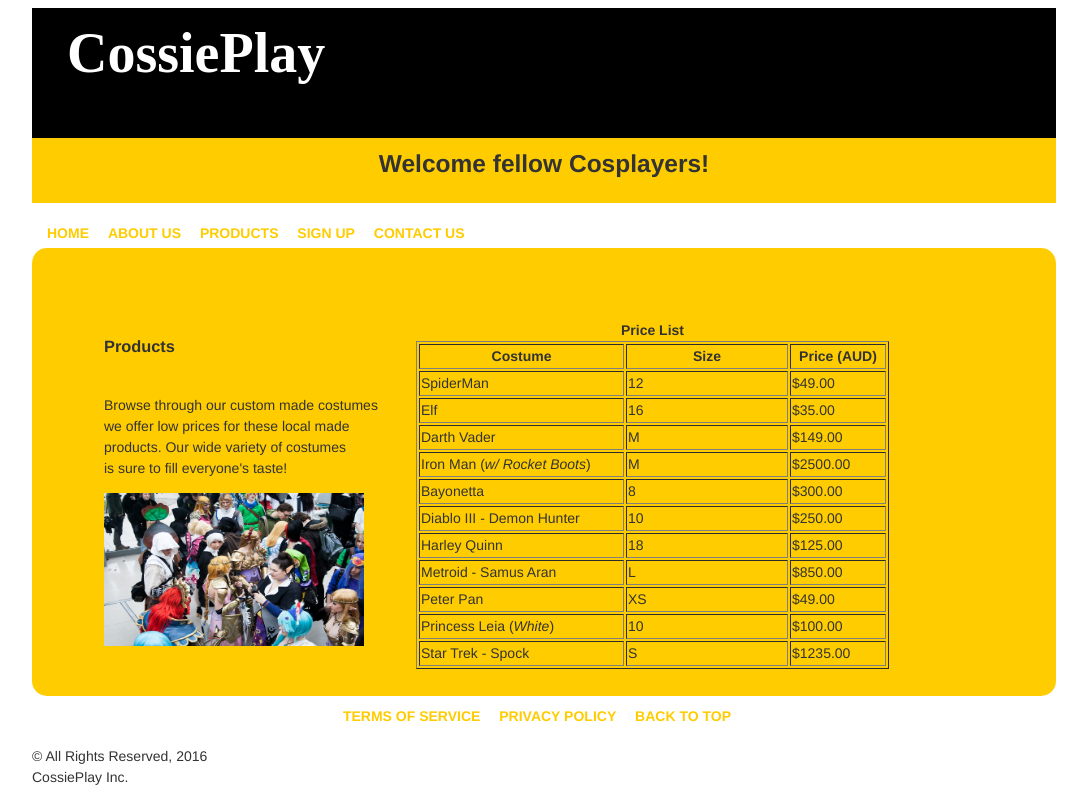
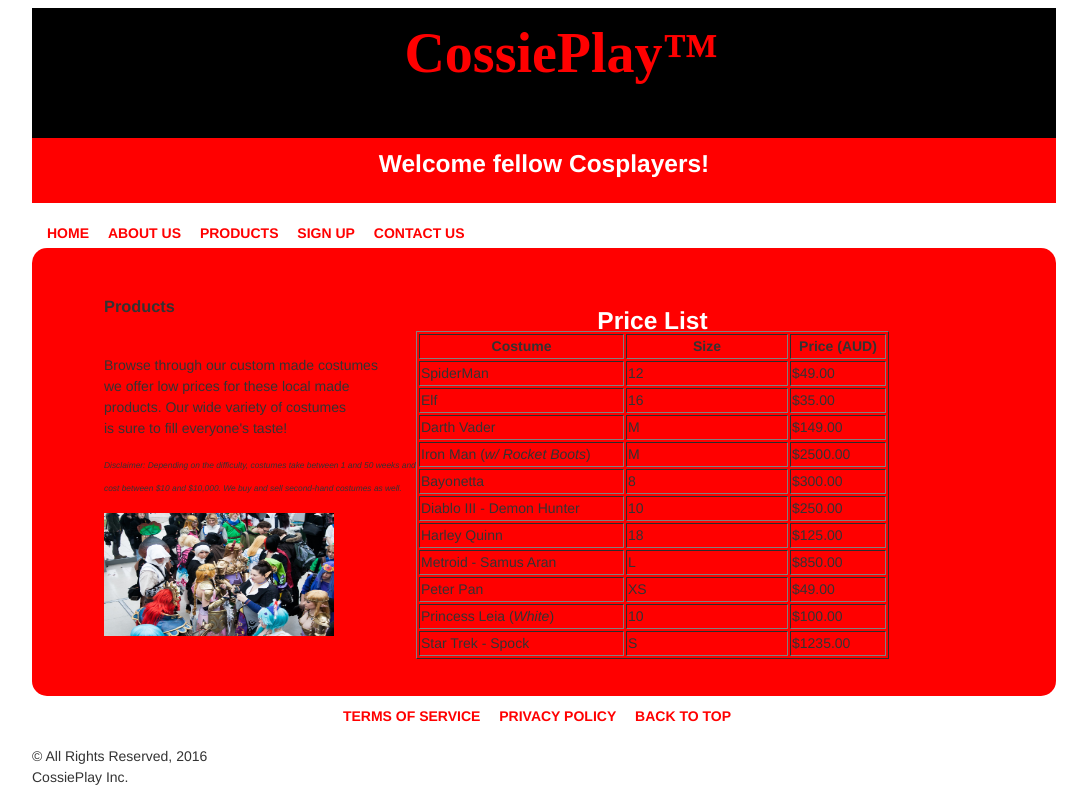
Before and after one commit to earldimitui/cossieAsgn, a plain HTML site: page products.html in a window 1280 px wide. Shown: the whole page, without its empty margins (96-1183 px from the left). Drawn offline with Linux system fonts and the light colour scheme.

Commit message:
Website complete
100% Completion

```diff
--- a/css/aboutstyle.css
+++ b/css/aboutstyle.css
@@ -7,7 +7,7 @@
 }
 
 #topNav a {
-	color:#FFCC00;
+	color:red;
 	text-decoration:none;
 	text-transform:uppercase;
 	font-weight:bold;
@@ -19,7 +19,7 @@
 #topNav a:hover {
 	border-bottom:solid;
 	border-bottom-width:2px;
-	border-bottom-color:#F5A06E;
+	border-bottom-color:red;
 }
 
 #container {
@@ -54,7 +54,7 @@
 #innerMain {
 	width:1024px;
 	height:448px;
-	background-color:#FFCC00;
+	background-color:red;
 	border-radius:15px;
 }
 
@@ -75,7 +75,7 @@
 }
 
 #titlebar {
-	background-color:#FFCC00;
+	background-color:red;
 }
 
 footer {
@@ -94,7 +94,7 @@
 }
 
 #bottomNav a {
-	color:#FFCC00;
+	color:red;
 	text-transform:uppercase;
 	text-decoration:none;
 	font-weight:bold;
@@ -104,7 +104,7 @@
 #bottomNav a:hover {
 	border-bottom:solid;
 	border-width:2px;
-	border-bottom-color:#FFCC00;
+	border-bottom-color:red;
 }
 
 body {
@@ -118,10 +118,12 @@
 	font-family:Sarina;
 	font-size:4em;
 	margin-top:0px;
+	color:red;
+	text-align:center;
 }
 
 h2 {
 	margin:0px;
 	font-size:1.75em;
+	color:white;
 }
-`
--- a/css/contactstyle.css
+++ b/css/contactstyle.css
@@ -7,7 +7,7 @@
 }
 
 #topNav a {
-	color:#FFCC00;
+	color:red;
 	text-decoration:none;
 	text-transform:uppercase;
 	font-weight:bold;
@@ -19,7 +19,7 @@
 #topNav a:hover {
 	border-bottom:solid;
 	border-bottom-width:2px;
-	border-bottom-color:#F5A06E;
+	border-bottom-color:red;
 }
 
 #container {
@@ -54,7 +54,7 @@
 #innerMain {
 	width:1024px;
 	height:448px;
-	background-color:#FFCC00;
+	background-color:red;
 	border-radius:15px;
 }
 
@@ -75,7 +75,7 @@
 }
 
 #titlebar {
-	background-color:#FFCC00;
+	background-color:red;
 }
 
 footer {
@@ -87,14 +87,14 @@
 	width:1025px;
 	height:40px;
 	text-decoration:none;
-	color:#FFCC00;
+	color:red;
 	text-align:center;
 	display:block;
 	padding-top:10px;
 }
 
 #bottomNav a {
-	color:#FFCC00;
+	color:red;
 	text-transform:uppercase;
 	text-decoration:none;
 	font-weight:bold;
@@ -104,7 +104,7 @@
 #bottomNav a:hover {
 	border-bottom:solid;
 	border-width:2px;
-	border-bottom-color:#FFCC00;
+	border-bottom-color:red;
 }
 
 body {
@@ -118,10 +118,12 @@
 	font-family:Sarina;
 	font-size:4em;
 	margin-top:0px;
+	color:red;
+	text-align:center;
 }
 
 h2 {
 	margin:0px;
 	font-size:1.75em;
+	color:white;
 }
-`
--- a/css/homestyle.css
+++ b/css/homestyle.css
@@ -7,7 +7,7 @@
 }
 
 #topNav a {
-	color:#FFCC00;
+	color:red;
 	text-decoration:none;
 	text-transform:uppercase;
 	font-weight:bold;
@@ -19,7 +19,7 @@
 #topNav a:hover {
 	border-bottom:solid;
 	border-bottom-width:2px;
-	border-bottom-color:#F5A06E;
+	border-bottom-color:red;
 }
 
 #container {
@@ -54,7 +54,7 @@
 #innerMain {
 	width:1024px;
 	height:448px;
-	background-color:#FFCC00;
+	background-color:red;
 	border-radius:15px;
 }
 
@@ -75,7 +75,7 @@
 }
 
 #titlebar {
-	background-color:#FFCC00;
+	background-color:red;
 }
 
 footer {
@@ -94,7 +94,7 @@
 }
 
 #bottomNav a {
-	color:#FFCC00;
+	color:red;
 	text-transform:uppercase;
 	text-decoration:none;
 	font-weight:bold;
@@ -104,16 +104,26 @@
 #bottomNav a:hover {
 	border-bottom:solid;
 	border-width:2px;
-	border-bottom-color:#FFCC00;
+	border-bottom-color:red;
+}
+
+body {
+	font-family:Gotham, "Helvetica Neue", Helvetica, Arial, sans-serif;
+	font-size:14px;
+	line-height:1.5em;
+	color:#333333;
 }
 
 h1 {
 	font-family:Sarina;
 	font-size:4em;
 	margin-top:0px;
+	color:red;
+	text-align:center;
 }
 
 h2 {
 	margin:0px;
 	font-size:1.75em;
+	color:white;
 }
--- a/css/productstyle.css
+++ b/css/productstyle.css
@@ -7,7 +7,7 @@
 }
 
 #topNav a {
-	color:#FFCC00;
+	color:red;
 	text-decoration:none;
 	text-transform:uppercase;
 	font-weight:bold;
@@ -19,7 +19,7 @@
 #topNav a:hover {
 	border-bottom:solid;
 	border-bottom-width:2px;
-	border-bottom-color:#F5A06E;
+	border-bottom-color:red;
 }
 
 #container {
@@ -54,15 +54,15 @@
 #innerMain {
 	width:1024px;
 	height:448px;
-	background-color:#FFCC00;
+	background-color:red;
 	border-radius:15px;
 }
 
 #content1 {
 	width:312px;
-	height:376px;
+	height:336px;
 	float:left;
-	padding-top:72px;
+	padding-top:32px;
 	padding-left:72px;
 }
 
@@ -70,12 +70,12 @@
 	width:640px;
 	height:376px;
 	float:right;
-	padding-top:72px;
+	padding-top:62px;
 	overflow:hidden;
 }
 
 #titlebar {
-	background-color:#FFCC00;
+	background-color:red;
 }
 
 footer {
@@ -87,14 +87,14 @@
 	width:1025px;
 	height:40px;
 	text-decoration:none;
-	color:#FFCC00;
+	color:red;
 	text-align:center;
 	display:block;
 	padding-top:10px;
 }
 
 #bottomNav a {
-	color:#FFCC00;
+	color:red;
 	text-transform:uppercase;
 	text-decoration:none;
 	font-weight:bold;
@@ -118,10 +118,21 @@
 	font-family:Sarina;
 	font-size:4em;
 	margin-top:0px;
+	color:red;
+	text-align:center;
 }
 
 h2 {
 	margin:0px;
 	font-size:1.75em;
+	color:white;
 }
-`
+
+caption {
+	color: white;
+	font-size: 1.75em;
+}
+
+p em {
+	font-size: 0.6em;
+}
--- a/css/registeredstyle.css
+++ b/css/registeredstyle.css
@@ -7,7 +7,7 @@
 }
 
 #topNav a {
-	color:#FFCC00;
+	color:red;
 	text-decoration:none;
 	text-transform:uppercase;
 	font-weight:bold;
@@ -19,7 +19,7 @@
 #topNav a:hover {
 	border-bottom:solid;
 	border-bottom-width:2px;
-	border-bottom-color:#F5A06E;
+	border-bottom-color:red;
 }
 
 #container {
@@ -54,7 +54,7 @@
 #innerMain {
 	width:1024px;
 	height:448px;
-	background-color:#FFCC00;
+	background-color:red;
 	border-radius:15px;
 }
 
@@ -75,7 +75,7 @@
 }
 
 #titlebar {
-	background-color:#FFCC00;
+	background-color:red;
 }
 
 footer {
@@ -87,14 +87,14 @@
 	width:1025px;
 	height:40px;
 	text-decoration:none;
-	color:#FFCC00;
+	color:red;
 	text-align:center;
 	display:block;
 	padding-top:10px;
 }
 
 #bottomNav a {
-	color:#FFCC00;
+	color:red;
 	text-transform:uppercase;
 	text-decoration:none;
 	font-weight:bold;
@@ -104,7 +104,7 @@
 #bottomNav a:hover {
 	border-bottom:solid;
 	border-width:2px;
-	border-bottom-color:#FFCC00;
+	border-bottom-color:red;
 }
 
 body {
@@ -118,10 +118,12 @@
 	font-family:Sarina;
 	font-size:4em;
 	margin-top:0px;
+	color:red;
+	text-align:center;
 }
 
 h2 {
 	margin:0px;
 	font-size:1.75em;
+	color:white;
 }
-`
--- a/css/signstyle.css
+++ b/css/signstyle.css
@@ -7,7 +7,7 @@
 }
 
 #topNav a {
-	color:#FFCC00;
+	color:red;
 	text-decoration:none;
 	text-transform:uppercase;
 	font-weight:bold;
@@ -19,7 +19,7 @@
 #topNav a:hover {
 	border-bottom:solid;
 	border-bottom-width:2px;
-	border-bottom-color:#F5A06E;
+	border-bottom-color:red;
 }
 
 #container {
@@ -54,7 +54,7 @@
 #innerMain {
 	width:1024px;
 	height:448px;
-	background-color:#FFCC00;
+	background-color:red;
 	border-radius:15px;
 }
 
@@ -76,7 +76,7 @@
 }
 
 #titlebar {
-	background-color:#FFCC00;
+	background-color:red;
 }
 
 footer {
@@ -88,14 +88,14 @@
 	width:1025px;
 	height:40px;
 	text-decoration:none;
-	color:#FFCC00;
+	color:red;
 	text-align:center;
 	display:block;
 	padding-top:10px;
 }
 
 #bottomNav a {
-	color:#FFCC00;
+	color:red;
 	text-transform:uppercase;
 	text-decoration:none;
 	font-weight:bold;
@@ -119,18 +119,26 @@
 	font-family:Sarina;
 	font-size:4em;
 	margin-top:0px;
+	color:red;
+	text-align:center;
 }
 
 h2 {
 	margin:0px;
 	font-size:1.75em;
+	color: white;
 }
 
 h3 {
 	font-size:2.75em;
-`}
+}
 
 table {
 	text-align:left;
 	font-size:1.35em;
 }
+
+form a {
+	text-decoration:none;
+	color: white;
+}
--- a/products.html
+++ b/products.html
@@ -9,7 +9,7 @@
 <body>
 <div id="container">
 <header>
-  <h1>CossiePlay</h1>
+  <h1>CossiePlay™</h1>
 </header>
 <div id="titlebar">
   <h2>Welcome fellow Cosplayers!</h2>
@@ -30,7 +30,9 @@
     <br> products. Our wide variety of costumes
     <br> is sure to fill everyone's taste!
   </p>
-  <p><img src="images/book-fair-678264_1280.jpg" width="260" height="153" alt=""/></p>
+  <p><em>Disclaimer: Depending on the difficulty, costumes take between 1 and 50 weeks and cost between $10 and $10,000.
+We buy and sell second-hand costumes as well.</em> </p>
+  <p><img src="images/book-fair-678264_1280.jpg" width="230" height="123" alt=""/></p>
   </div>
 <div id="content2">
   <table width="473" border="1">
```
Also changed, not shown: about.html (+1 -1 lines), contact.html (+1 -1 lines), index.html (+1 -1 lines), registered.html (+8 -3 lines), signup.html (+4 -3 lines).
